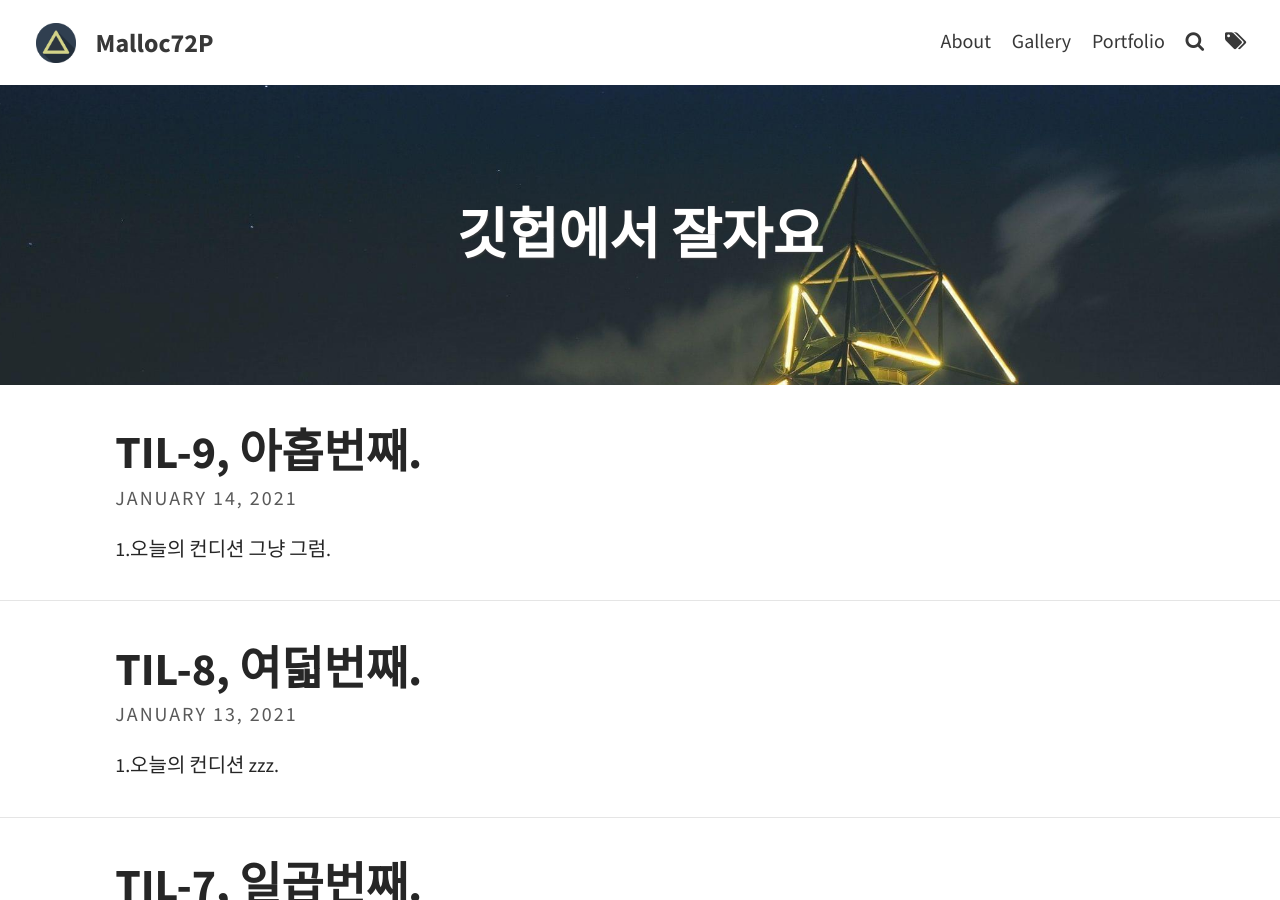
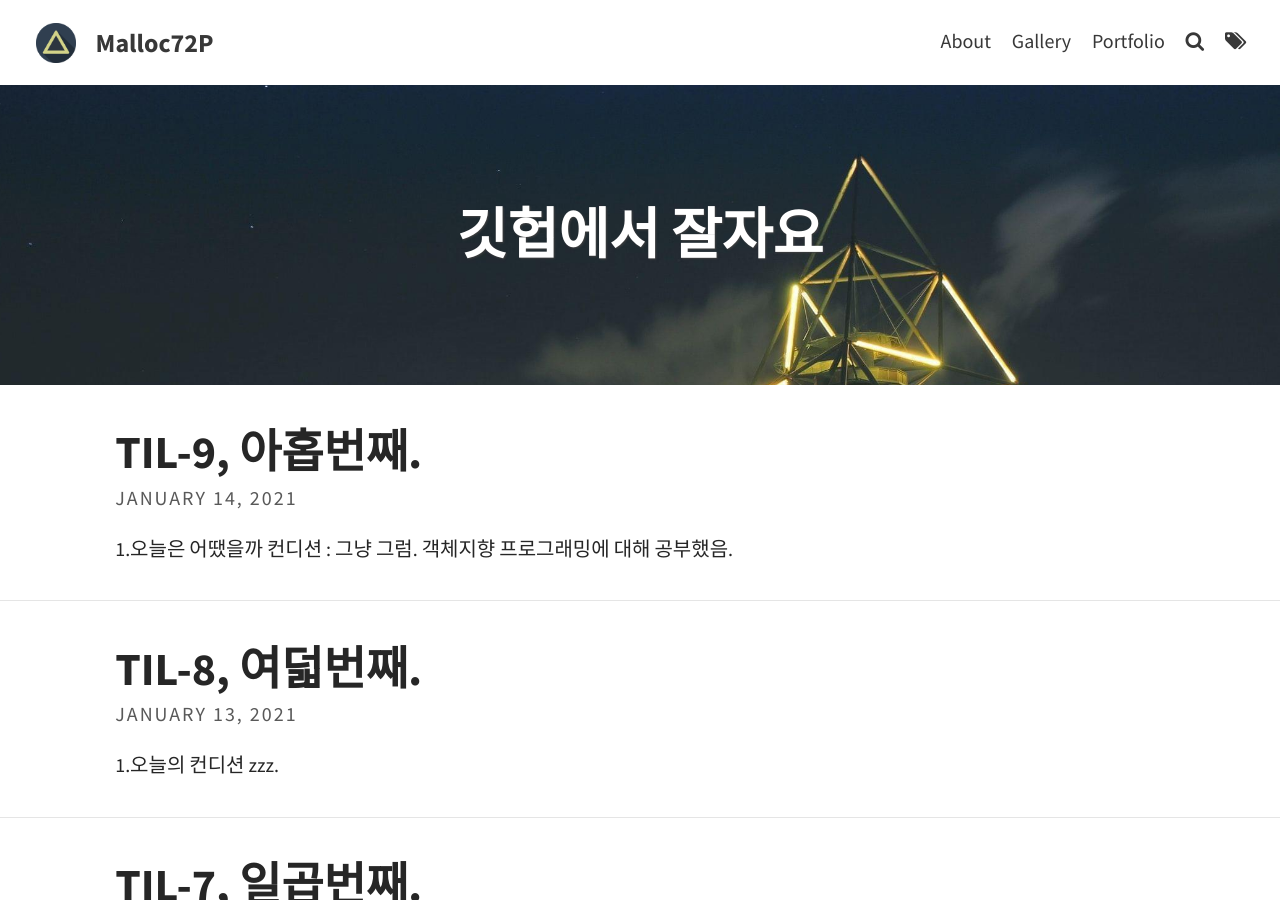
Before and after one commit to Malloc72P/Malloc72P.github.io, a Jekyll site: the page built from index.html, in a window 1280 px wide and 900 px high. Built offline with Jekyll 4.4.1, drawn with Linux system fonts in a browser that asks for light colours; the list of posts is cut into pages by our own code; some of the changed lines change nothing that is shown.

Commit message:
TIL9일차꺼 최신화함

````diff
--- a/_posts/2021-01-14-TIL-9.md
+++ b/_posts/2021-01-14-TIL-9.md
@@ -4,70 +4,172 @@
 tags: [ TIL, OOP ]
 ---
 
-## 1.오늘의 컨디션
-1. 그냥 그럼.
+## 1.오늘은 어땠을까
+1. 컨디션 : 그냥 그럼.
+1. 객체지향 프로그래밍에 대해 공부했음.
 
 ***
 
-## 2.오늘은 어땠을까
-* **오늘 한 일 요약**
-  * 루카스에서 CS10미션문제 풀었음.(OOP)
-  * 객체지향 프로그래밍에 대해 공부했음.
 <br>
-* **오늘 배운 내용**
-  * **객체지향 프로그래밍**
-    * **객체**
-      * **객체**는 **속성(Property)**과 **행동(Operation, Method)**을 가진다.
-      * 이러한 속성과 행동을 모두 합쳐 **특성(Feature)**이라고 부른다.
-    * **객체지향 프로그래밍의 4대 요소**
-      * **추상화**
-        * 객체를 모델링할 때, 필요로 하는 만큼 속성과 **오퍼레이션을** 추출해내는 것을 말한다
-        * 구현대상을 모델링할 때, 그 대상의 모든 특성을 추출해낼 수없다.
-          구현에 있어서 필수적인 것들만 추출하고 구현해야 한다.
-      * **캡슐화**
-        * 객체는 **자신의 동작원리를** 클래스라는 껍데기로 캡슐화한다
-        * 객체 자신만이 행동이 어떻게 작동하는지 안다.
-        * 외부에선 알 수 없다.
-      * **상속**
-        * 수퍼클래스가 서브클래스에게 **자신의 특성(속성+행동)을 물려주는것을** 말한다.
-        * 특성을 물려받은 서브클래스는 자신만의 특성을 추가할 수 있다.
-        * 또는, 물려받은 행동의 정의를 수정할 수 있다. (오버라이드)
-      * **다형성**
-        * 같은 이름의 행동이 객체의 클래스에 정의된 내용에 따라 각기 다른 행동을 하는걸 말한다.
-    * **객체 간 통신(커뮤니케이션)**
-      * 객체와 객체는 메세지를 주고 받는걸로 관계를 실현한다.
-      * 객체와 객체는 메세지를 주고 받으면서 상호작용하게 된다.
-    * **객체간의 관계**
-      * 객체는 다른 객체와 연관관계를 가질 수 있다.
-      * **방향성**
-        * 사람이 TV를 키다.
-        * 사람 -켜다-> TV
-        * 사람과 TV는 단방향성 연관을 가지는 것.
-      * **다중성**
-        * 하나의 객체는 특정한 집합 내에서 여러 객체와 연관될 수 있다.
-          ```
-            사람-----타다------>버스
-              |
-              |------타다------>자가용
-          ```
-        * 이런 경우, 버스랑 자가용 객체는 하나의 수퍼클래스(Vehicle-차량)로 구현할 수 있다.
-            > ex: Class Vehicle
-            >>   Class Bus  extends Vehicle
-            >>  Class Car extends Vehicle
-      * **집합연관**
-        * 하나의 객체가 다른 객체들의 조합에 의해 만들어진 경우이다.
-          ```
-            비행기 -------- 날개 -------- 주익
-              |              |---------- 미익
-              |
-              |-------------- 엔진
-              |-------------- 콕핏
-              |-------------- 동체
+## 2.오늘 배운 내용
+## 객체지향 프로그래밍
+#### 객체
+  * 객체는 속성(Property)과 행동(Operation, Method)을 가진다.
+  * 이러한 속성과 행동을 모두 합쳐 특성(Feature)이라고 부른다.
+#### 객체지향 프로그래밍의 4대 요소
+  * 추상화
+    * 객체를 모델링할 때, 필요로 하는 만큼 속성과 오퍼레이션을 추출해내는 것을 말한다
+    * 구현대상을 모델링할 때, 그 대상의 모든 특성을 추출해낼 수없다.
+      구현에 있어서 필수적인 것들만 추출하고 구현해야 한다.
+  * 캡슐화
+    * 객체는 자신의 동작원리를 클래스라는 껍데기로 캡슐화한다
+    * 객체 자신만이 행동이 어떻게 작동하는지 안다.
+    * 외부에선 알 수 없다.
+  * 상속
+    * 수퍼클래스가 서브클래스에게 자신의 특성(속성+행동)을 물려주는것을 말한다.
+    * 특성을 물려받은 서브클래스는 자신만의 특성을 추가할 수 있다.
+    * 또는, 물려받은 행동의 정의를 수정할 수 있다. (오버라이드)
+  * 다형성
+    * 같은 이름의 행동이 객체의 클래스에 정의된 내용에 따라 각기 다른 행동을 하는걸 말한다.
+#### 일반화(Generalization)
+  * 객체지향에선 상속이라고 부르는데, UML에선 일반화라고 부른다
+    라고 책에 쓰여있다.(초보자를 위한 UML 객체지향설계-인포북-Joseph Schmuller)
+  * 객체들의 일반적인 특성(속성 + 행동)을 찾고, 이걸로 수퍼클래스를 만든다.
+  * 그런 다음, 수퍼클래스에서 서브클래스들에게 일반적인 특성을 상속해준다.
+  * 예를들면, 직사각형, 삼각형, 직선은 일반적으로 꼭짓점배열을 가지며, 크기를 구하는 행동이 있다고 치자.
+  * 꼭짓점 배열과 크기를 구하는 행동을 일반적인 특성으로 보고, 이걸로 Shape라는 수퍼클래스를 만든다.
+  * 그리고 Rectangle, Triangle, StraightLine클래스에 Shape를 상속해준다.
+  * 이렇게 일반화 관계를 상속으로 표현할 수 있다.
+  ![generalization](https://user-images.githubusercontent.com/41663269/104588385-9e4a5500-56ab-11eb-89fe-5ad5ef687763.png)
+#### 객체 간 통신(커뮤니케이션)
+  * 객체와 객체는 메세지를 주고 받는걸로 관계를 실현한다.
+  * 객체와 객체는 메세지를 주고 받으면서 상호작용하게 된다.
+#### 객체간의 관계
+  * 객체는 다른 객체와 연관관계를 가질 수 있다.
+  * 방향성
+    * 사람이 TV를 키다.
+    * 사람 -켜다-> TV
+    * 사람과 TV는 단방향성 연관을 가지는 것.
+  * 다중성
+    * 하나의 객체는 특정한 집합 내에서 여러 객체와 연관될 수 있다.
+      ```
+        사람-----타다------> 버스
+          |
+          |------타다------> 자가용
+      ```
+    * 이런 경우, 버스랑 자가용 객체는 하나의 수퍼클래스(Vehicle-차량)로 구현할 수 있다.
+        > ex: Class Vehicle
+        >> Class Bus  extends Vehicle
+           Class Car extends Vehicle
+    * 집합연관
+      * 하나의 객체가 다른 객체들의 조합에 의해 만들어진 경우이다.
+        ```
+          비행기 -------- 날개 -------- 주익
+            |              |---------- 미익
+            |
+            |-------------- 엔진
+            |-------------- 콕핏
+            |-------------- 동체
 
-          ```
-        * **복합연관**
-          * 집합체 전체와 그 구성 객체들이 서로 밀접한 관계를 가지는 집합연관의 한 형태이다.
-          * 복합체가 소멸하면 구성 컴포넌트도 따라서 소멸한다.
+        ```
+    * 복합연관
+      * 집합연관의 한 형태이다.
+      * 집합체 전체와 그 구성 객체들이 서로 밀접한 관계를 가지는
+      * 복합체가 소멸하면 구성 컴포넌트도 따라서 소멸한다.
+
+***
+
+#### 예제
+#### Shape 클래스
+*   모든 도형의 수퍼 클래스다.
+*   직선, 삼각형, 직사각형 클래스는 Shape클래스를 상속받아서 구현한다.
+*   서브 클래스한테 물려줄 기능
+    *   직선, 삼각형, 직사각형 클래스에 공통적으로 필요한 기능들을 구현해서 물려준다.
+    *   좌표계에 출력하는 행동을 구현해서 물려준다.
+*   크기를 구하거나 출력하는 행동은 도형객체의 클래스에 따라 각각 다르다.
+    *   이건 추상메서드로 선언한다.
+    *   서브클래스에선 이 추상메서드를 자신에게 맞게 오버라이드 해야 한다.
+    ![ShapeUML](https://user-images.githubusercontent.com/41663269/104589930-f1250c00-56ad-11eb-94c5-6a492e2f2152.png)
+###   실제 코드
+####   Shape 클래스 (Super)
+```java
+    public abstract class Shape {
+        protected ArrayList<Coordinate> vertices;
+        //도형의 크기를 구합니다. 직선의 경우 길이를 구합니다.
+        public abstract double getSize();
+        //도형의 크기를 출력합니다.
+        public abstract void displaySize();
+        //도형을 좌표계에 출력합니다.
+        public void display(){/*...*/}
+    }
+```
+*   display는 Rectangle, Triangle, StraightLine이던 동일하게 동작한다.
+    그래서 추상메서드가 아닌 정의된 메서드로 물려준다.
+    이러면 서브클래스에선 이 코드를 재사용할 수 있다.
+*   반면 displaySize나 getSize는 클래스에 맞게 정의해야한다.
+    그래서 이 메서드는 추상메서드로 물려준다.
+####   Rectangle 클래스 extends Shape
+    ```java
+        public class Rectangle extends Shape{
+            /*...*/
+            @Override
+            public void displaySize() {
+                System.out.printf("사각형의 넓이는 %f%n", this.getSize());
+            }
+            @Override
+            public double getSize() {
+                TreeSet<Double> setX = new TreeSet<Double>();
+                TreeSet<Double> setY = new TreeSet<Double>();
+                /*...*/
+                return width * height;
+            }
+        }
+    ```
+*   Rectangle클래스는 자신에게 맞게 추상메서드를 오버라이드했다.
+####   Triangle 클래스 extends Shape
+    ```java
+        public class Triangle extends Shape{
+            @Override
+            public double getSize() {
+                /*...*/
+                return Math.sqrt( 4*aSquared*bSquared - tmp*tmp ) / 4;
+            }
+            @Override
+            public void displaySize() {
+                System.out.printf("삼각형의 넓이는 %f%n", this.getSize());
+            }
+        }
+    ```
+*   Triangle 클래스도 추상메서드를 자기 자신에 맞게 오버라이드한다.
+####    StraightLine 클래스
+*   StraightLine클래스도 마찬가지로 상속받고 오버라이드한다.
+####    메인 클래스
+*   이렇게 해서 3개의 도형클래스의 일반적인 특성을 가지고 일반화해서 Shape클래스를 만들고 상속해주는 코드를 짰다.
+*   이러면 Shape클래스의 getSize, displaySize라는 같은 이름으로, 서로 다른 객체의 getSize, displaySize메서드를 호출할 수 있다.
+    ```java
+        class Main{
+            public static void main(String[] args){
+                ArrayList<Shape> shapeList = new ArrayList<Shape>();
+                shapeList.add(new StraightLine());
+                shapeList.add(new Triangle());
+                shapeList.add(new Rectangle());
+                for (Shape s : shapeList){
+                    s.display();
+                    s.displaySize();
+                }
+            }
+        }
+    ```
+*   StraightLine, Triangle, Rectangle 클래스는 Shape클래스를 상속받았기 때문에
+    Shape클래스로 업캐스팅(Up-Casting)할 수 있다.
+    *   이 경우, 수퍼클래스, 즉 Shape클래스에 선언되어 있는 메서드만 호출할 수 있다.
+    *   앞서 일반화를 하면서 getSize, displaySize등의 메서드를 일반적인 특성으로서 Shape에 넣었기 때문에,
+        이런 메서드들은 호출할 수 있는 것이다.
+    *   그렇지만 그 행동은 객체에 정의된대로 수행된다. 그러니까, 각각의 클래스에서 오버라이드 한 그 정의대로 행동을 취한다.
+    *   그래서 똑같은 Shape타입에 똑같은 이름인 displaySize()로 메서드를 실행해도, 각각 다른 행동을 취하는 것이다.
+    *   위 코드의 실행결과는 다음과 같다.
+    ![ProgramResult](https://user-images.githubusercontent.com/41663269/104594138-10bf3300-56b4-11eb-8169-4e0c63c27d34.png)
+
 
 ***
 
@@ -78,11 +180,17 @@
 ***
 
 ## 4.코딩일일결산
+* **내일의 나에게 보내는 전달사항**
+  * 업캐스팅이랑 다운캐스팅 공부하기
+  * 간접참조(Indirection)에 대해 알아보기
 * **GOOD**
   * 원노트 버리기로 한거...?
 * **BAD**
   * 원노트에 정리한걸 TIL(마크다운)에 옮겨적느라 시간을 너무 많이 낭비함.
     원노트를 버리기로 했다. 이제 TIL을 메인으로 써야겠다.
+  * 내가 뭔 짓을 한건지는 모르겠는데, 마크다운 정렬기능이 이상해졌다.
+    어디는 들여쓰기가 더 들어가고 어디는 덜들어가고 난리다.
+    주말에 양식 새로 작성해야할듯 ㅇㅇ.
 * **정리하거나 공부해야 하는 것들**
   * 자바 컬렉션에 대해 정리하고 공부하기
   * 컴퓨터구조 ( 오퍼랜드 수에 따른 명령어의 분류 )
````
